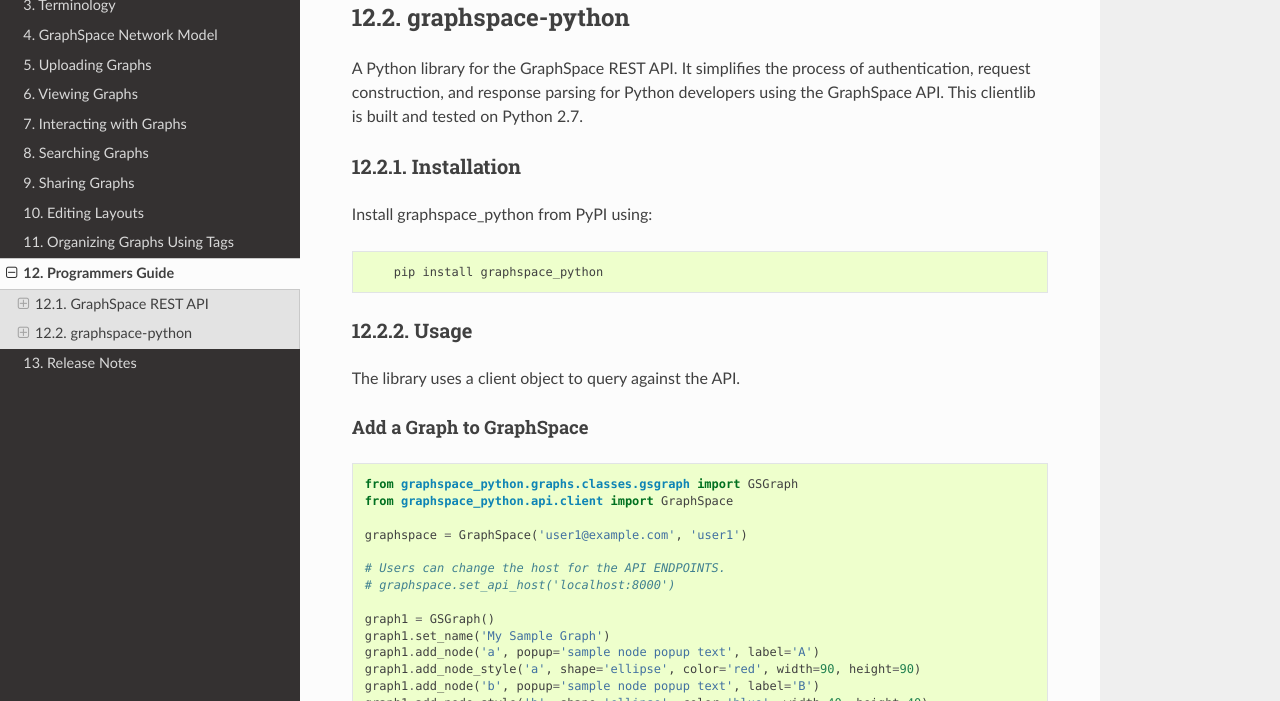
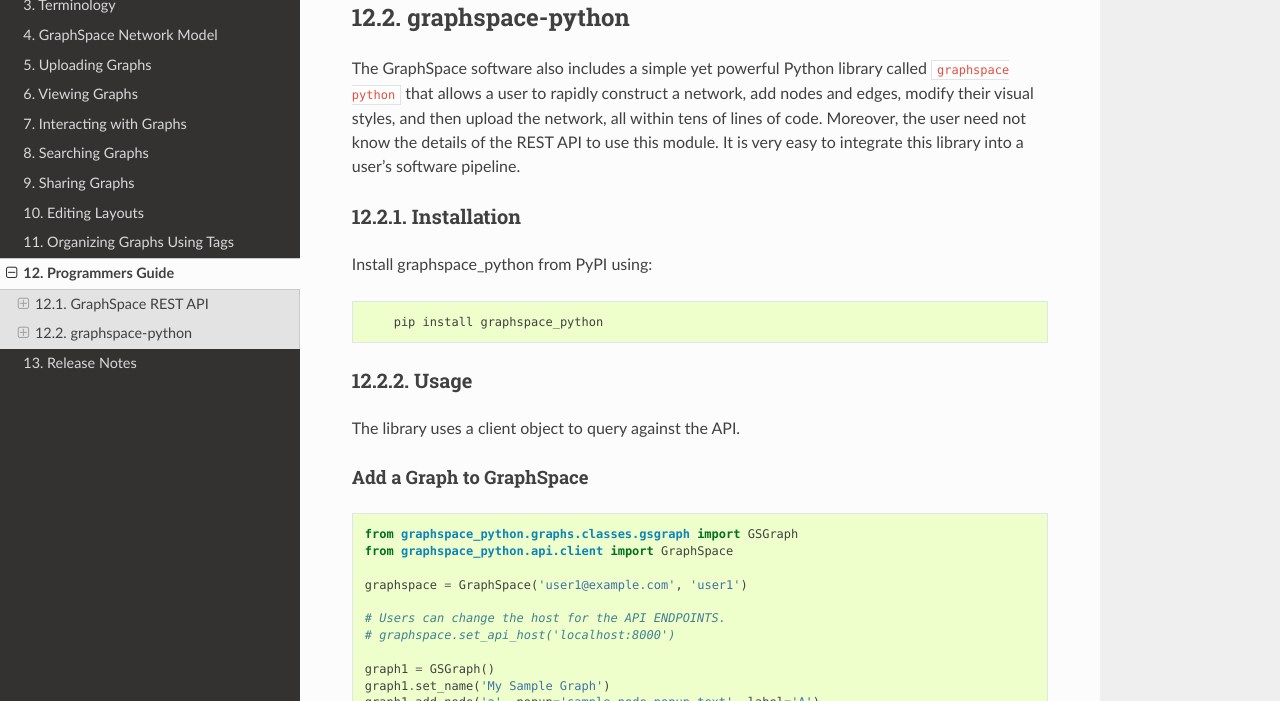
Before and after one commit to adbharadwaj/graphspace-manual, a Sphinx documentation site: the page built from docs/Programmers_Guide.md, in a window 1280 px wide and 900 px high, scrolled down 1714 px, cut to the strip 199-900 px from the top of the window. Built offline with Sphinx 7.4.7 and the Read the Docs theme 2.0.0, drawn with Linux system fonts in a browser that asks for light colours.

Commit message:
Update Programmers_Guide.md

```diff
--- a/docs/Programmers_Guide.md
+++ b/docs/Programmers_Guide.md
@@ -37,7 +37,7 @@
 
 ## graphspace-python
 
-A Python library for the GraphSpace REST API. It simplifies the process of authentication, request construction, and response parsing for Python developers using the GraphSpace API. This clientlib is built and tested on Python 2.7.
+The GraphSpace software also includes a simple yet powerful Python library called ``graphspace python`` that allows a user to rapidly construct a network, add nodes and edges, modify their visual styles, and then upload the network, all within tens of lines of code. Moreover, the user need not know the details of the REST API to use this module. It is very easy to integrate this library into a user's software pipeline.
 
 ### Installation
 
```
